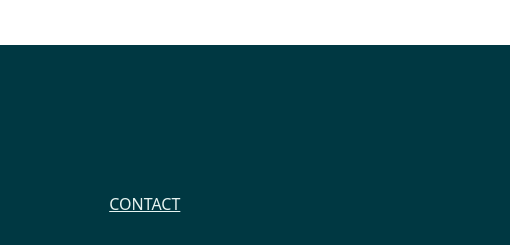
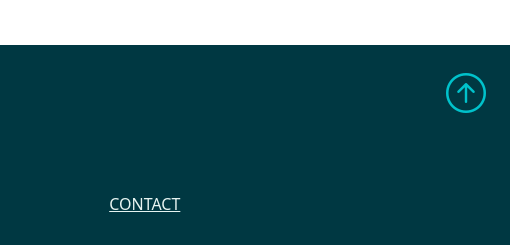
Before and after one commit to paulinakpz/yoga-website, a website: page index.html in a window 1280 px wide. Shown: the part 3023-3268 px from the top of the page, 770-1280 px from the left. Drawn offline with nearby package versions, Linux system fonts and the light colour scheme.

Commit message:
back to start button added

```diff
--- a/index.html
+++ b/index.html
@@ -314,7 +314,7 @@
       </div>
     </section>
 
-    <footer class="container-fluid bg-dark text-light p-sm-3">
+    <footer class="container-fluid bg-dark text-light p-sm-3 position-relative">
       <div class="text-center">
         <img src="img/yoga-favicon-rb.png" alt="logo" />
         <p class="fw-normal">JOGA TIME - YOGA & MEDITATION STUDIO</p>
@@ -348,6 +348,9 @@
           </div>
         </div>
       </div>
+      <a href="" class="position-absolute top-0 end-0 px-4 py-2 px--md5 py-md-4">
+        <i class="bi bi-arrow-up-circle h1"></i>
+      </a>
     </footer>
     <script
       src="https://cdn.jsdelivr.net/npm/bootstrap@5.0.2/dist/js/bootstrap.bundle.min.js"
```
